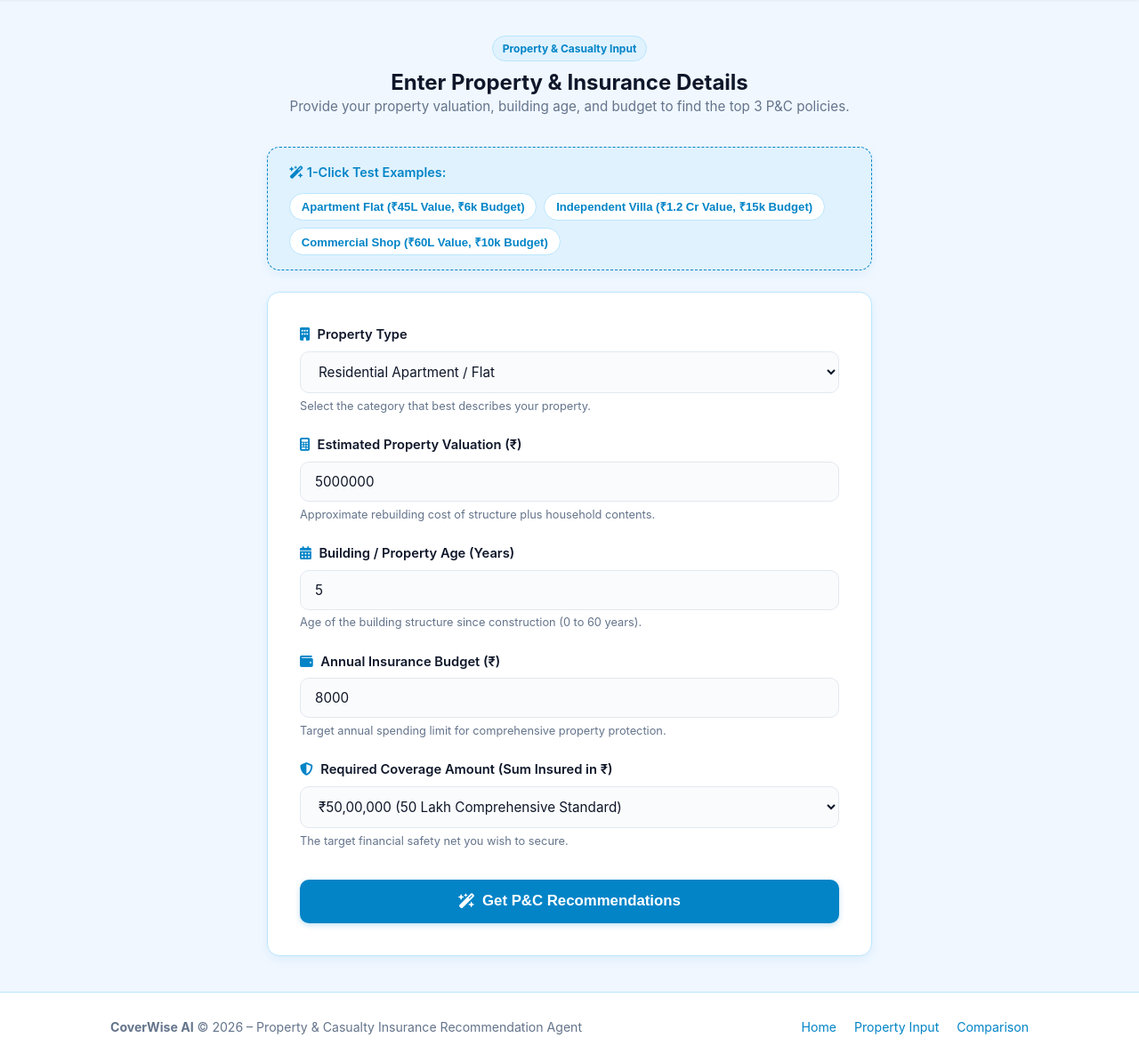
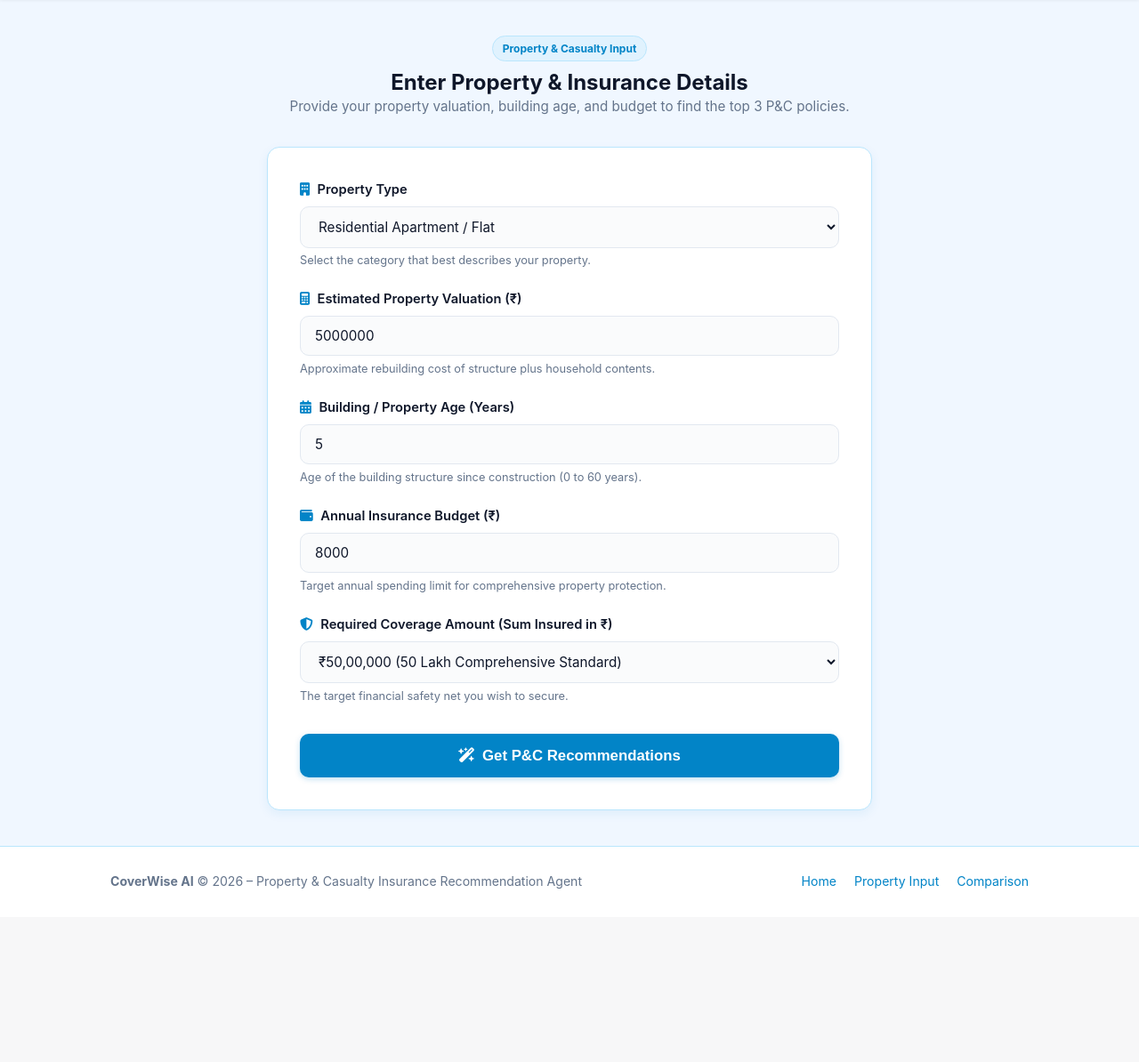
Before and after one commit to Pratima-Ingale/CoverWise-AI, a Flask app: page /input in a window 1280 px wide. Shown: the part 69-1263 px from the top of the page at 89% size. After the commit the page ends 1068 px from the top, so only its background shows below. Run offline with Flask 3, Linux system fonts and the light colour scheme; parts of the project's set-up code (start-up, migrations or seed data) failed here and were passed over.

Commit message:
Remove unnecessary example

```diff
--- a/templates/input.html
+++ b/templates/input.html
@@ -10,20 +10,6 @@
         <p style="color: var(--text-muted); font-size: 0.95rem;">
             Provide your property valuation, building age, and budget to find the top 3 P&C policies.
         </p>
-    </div>
-
-    <!-- Quick Example Pre-Fill Toolbar -->
-    <div class="form-card" style="margin-bottom: 1.5rem; padding: 1rem 1.5rem; background: var(--bg-light-blue); border: 1px dashed var(--primary-blue);">
-        <div style="display: flex; align-items: center; justify-content: space-between; flex-wrap: wrap; gap: 0.75rem;">
-            <span style="font-weight: 600; font-size: 0.9rem; color: var(--primary-blue);">
-                <i class="fa-solid fa-wand-magic-sparkles"></i> 1-Click Test Examples:
-            </span>
-            <div class="quick-fill-btns">
-                <button type="button" class="btn-pill" onclick="fillExample('apartment')">Apartment Flat (₹45L Value, ₹6k Budget)</button>
-                <button type="button" class="btn-pill" onclick="fillExample('house')">Independent Villa (₹1.2 Cr Value, ₹15k Budget)</button>
-                <button type="button" class="btn-pill" onclick="fillExample('commercial')">Commercial Shop (₹60L Value, ₹10k Budget)</button>
-            </div>
-        </div>
     </div>
 
     <!-- Clean Input Form Card -->
```
